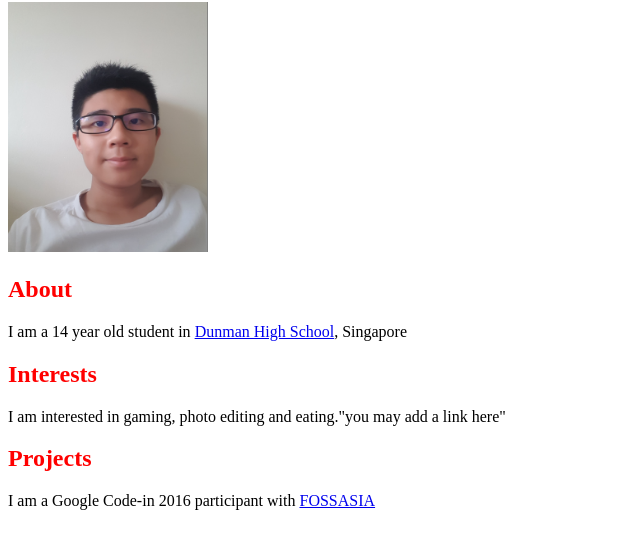
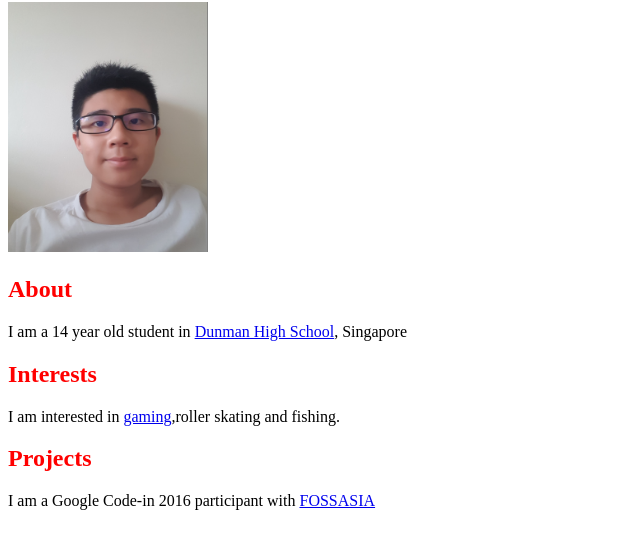
Before and after one commit to dhs17y2idarrenlimhongwen/dhs17y2idarrenlimhongwen.github.io, a plain HTML site: page index.html in a window 1280 px wide. Shown: the part 78-626 px from the top of the page, without its empty margins (0-640 px from the left). Drawn offline with Linux system fonts and the light colour scheme.

Commit message:
Update index.html

```diff
--- a/index.html
+++ b/index.html
@@ -9,8 +9,7 @@
     <img src="photo.jpg" width = 200 px height = 250 px/>
     <h2>About</h2>
     <p>I am a 14 year old student in <a href="http://dunmanhigh.moe.edu.sg/wp-content/uploads/website/index.html">Dunman High School</a>, Singapore</p>
-    <h2>Interests</h2>
-    <p>I am interested in gaming, photo editing and eating."you may add a link here"</p>
+    <h2>Interests</h2>    <p>I am interested in <a href="https://clashroyale.com/">gaming</a>,roller skating and fishing.</p>
     <h2>Projects</h2>
     <p> I am a Google Code-in 2016 participant with <a href="http://fossasia.org">FOSSASIA</a></p>
 
```
